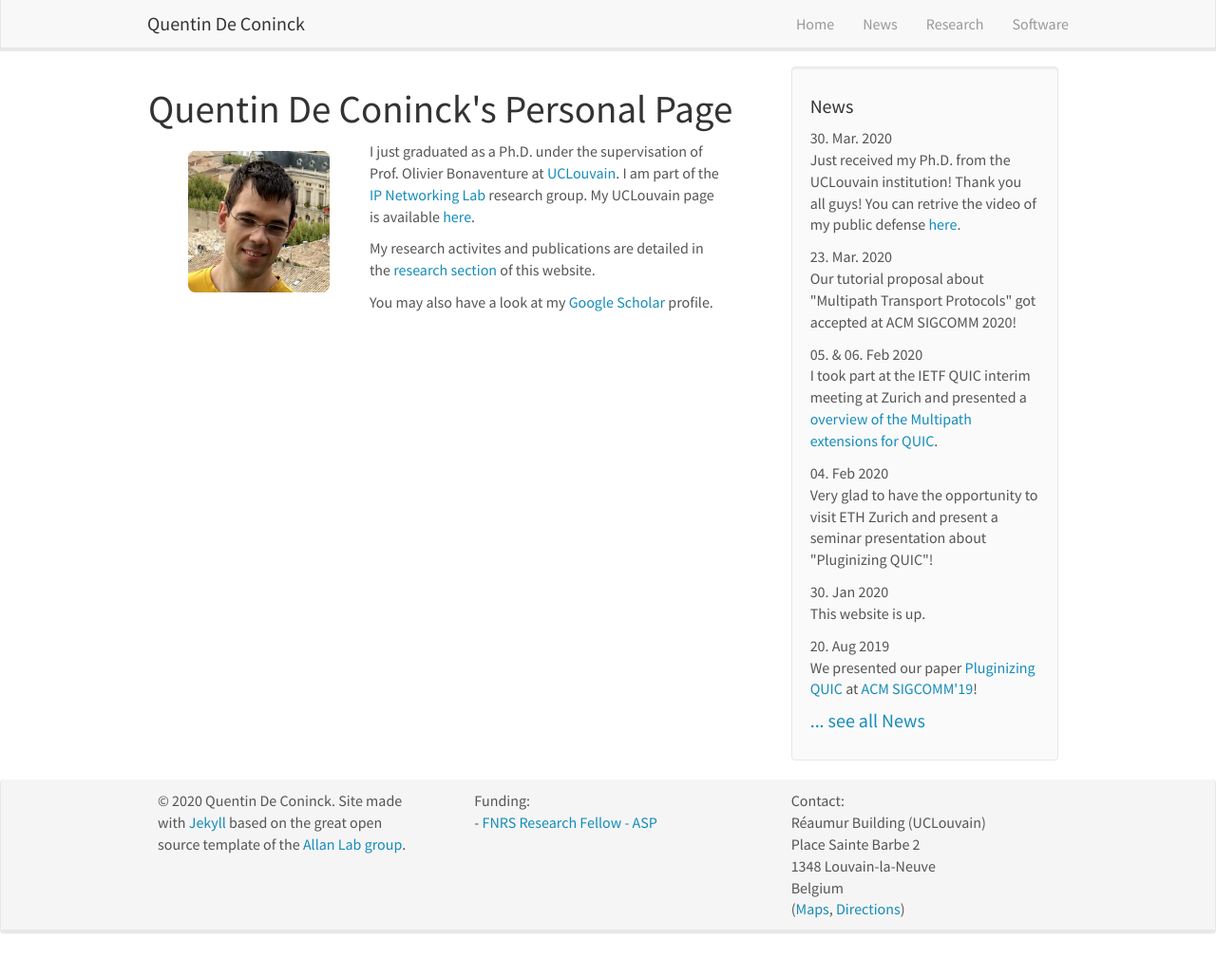
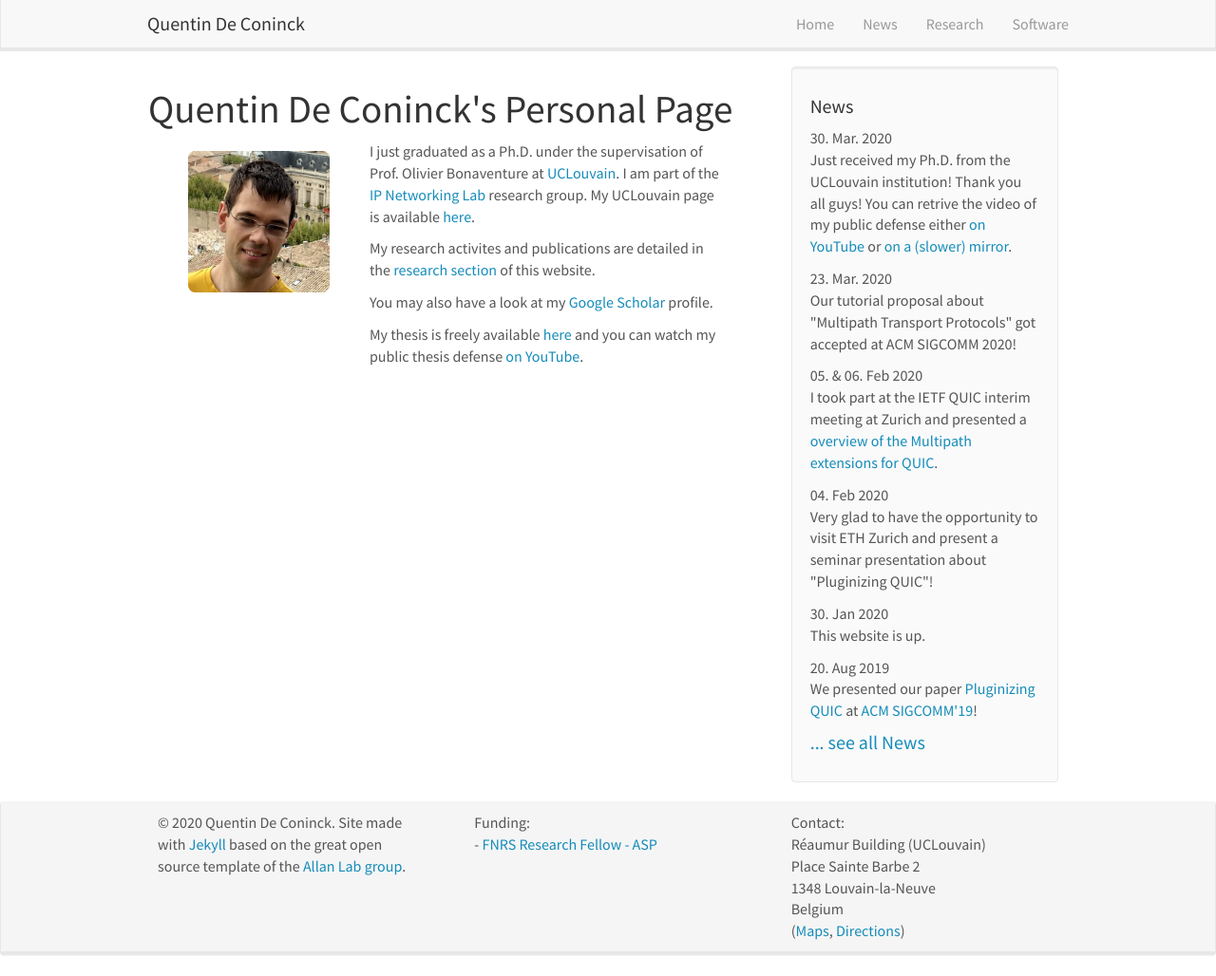
Before and after one commit to qdeconinck/qdeconinck.github.io, a Jekyll site: the page built from _pages/home.md, in a window 1280 px wide and 1028 px high. Shown: the whole window at 95% size. Built offline with Jekyll 4.4.1, drawn with Linux system fonts in a browser that asks for light colours; nearby versions of some CDN libraries.

Commit message:
announce correctly my thesis

```diff
--- a/_data/news.yml
+++ b/_data/news.yml
@@ -1,5 +1,5 @@
 - date: 30. Mar. 2020
-  headline: Just received my Ph.D. from the UCLouvain institution! Thank you all guys! You can retrive the video of my public defense <a href="https://multipath-tcp.org/data/public_defense_deconinck.mp4">here</a>.
+  headline: Just received my Ph.D. from the UCLouvain institution! Thank you all guys! You can retrive the video of my public defense either <a href="https://youtu.be/b2FWfT9b3Ws?t=132">on YouTube</a> or <a href="https://multipath-tcp.org/data/public_defense_deconinck.mp4">on a (slower) mirror</a>.
 
 - date: 23. Mar. 2020
   headline: Our tutorial proposal about "Multipath Transport Protocols" got accepted at ACM SIGCOMM 2020!
--- a/_pages/home.md
+++ b/_pages/home.md
@@ -19,5 +19,7 @@ My UCLouvain page is available [here](https://uclouvain.be/fr/repertoires/quenti
 My research activites and publications are detailed in the [research section]( {% link _pages/research.md %} ) of this website.
 
 You may also have a look at my [Google Scholar](https://scholar.google.be/citations?user=2akL5ySI3O0C&hl=en) profile.
+
+My thesis is freely available [here](/assets/thesis_deconinck.pdf) and you can watch my public thesis defense [on YouTube](https://youtu.be/b2FWfT9b3Ws?t=132).
 </div>
 </div>
```
Also changed, not shown: 2 other files.
